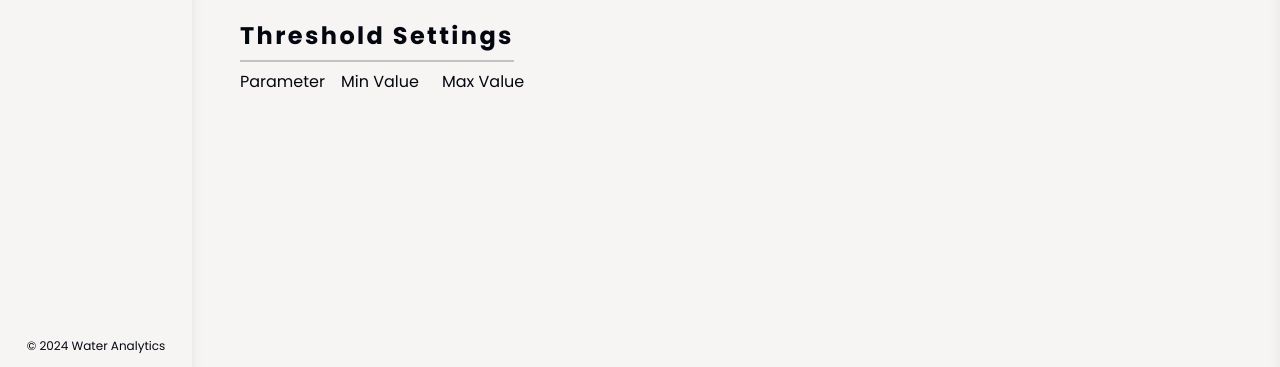
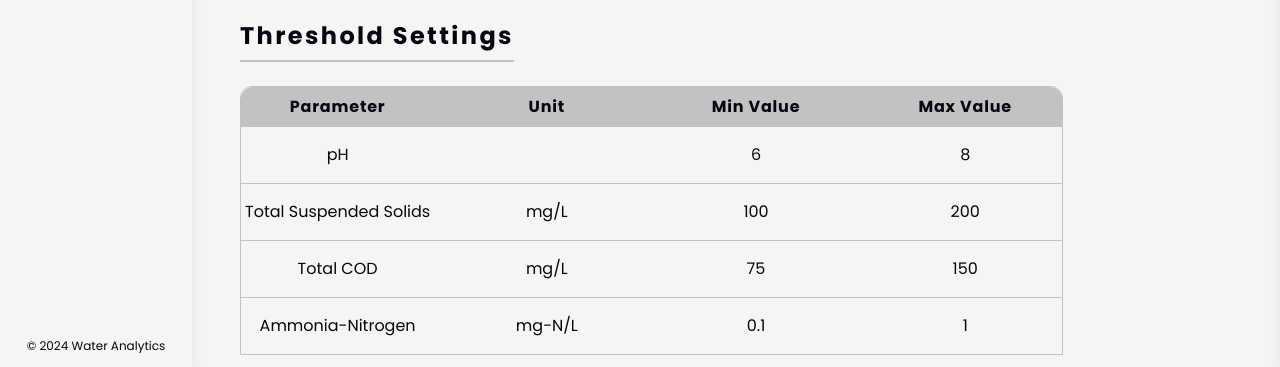
Before and after one commit to bryancastillo10/water-analytics, a React (Vite) app in the folder client/: page /role/settings in a window 1280 px wide. Shown: the part 430-797 px from the top of the page. Built offline with nearby package versions, Linux system fonts and the light colour scheme; no server answers; a web font is replaced by a local one.

Commit message:
🟦layout: threshold table

```diff
--- a/client/src/components/ui/FormInput.tsx
+++ b/client/src/components/ui/FormInput.tsx
@@ -54,7 +54,7 @@ const FormInput = ({
       {isPassword && (
         <div
           onClick={toggleVisible}
-          className="absolute z-10 top-12 right-4 cursor-pointer"
+          className="absolute z-10 top-[42px] right-4 cursor-pointer"
         >
           {isVisible ? <EyeSlash size="20" /> : <Eye size="20" />}
         </div>
--- /dev/null
+++ b/client/src/features/user/api/mockData.ts
@@ -0,0 +1,30 @@
+export const sampleThresholds = [
+    {
+        id: 1,
+        parameter: "pH",
+        unit: "",
+        minValue: 6,
+        maxValue:8
+    },
+    {
+        id: 2,
+        parameter: "Total Suspended Solids",
+        unit: "mg/L",
+        minValue: 100,
+        maxValue:200
+    },
+    {
+        id: 3,
+        parameter: "Total COD",
+        unit: "mg/L",
+        minValue: 75,
+        maxValue:150
+    },
+    {
+        id: 4,
+        parameter: "Ammonia-Nitrogen",
+        unit: "mg-N/L",
+        minValue: 0.1,
+        maxValue:1
+    },
+]
--- a/client/src/features/user/components/ThresholdSettings.tsx
+++ b/client/src/features/user/components/ThresholdSettings.tsx
@@ -1,17 +1,72 @@
 import TextHeader from "@/components/common/TextHeader"
+import { sampleThresholds } from "@/features/user/api/mockData"
+import { PencilSimpleLine, TrashSimple } from "@phosphor-icons/react"
 
 
 const ThresholdSettings = () => {
   return (
     <section className="px-6 py-4">
           <TextHeader text="Threshold Settings" />
-          <div className="w-fit grid grid-cols-3 gap-4">
-              <p>Parameter</p>
-              <p>Min Value</p>
-              <p>Max Value</p>
+          <div className="w-fit border mt-4 border-neutral rounded-t-xl">
+          {/* Table Header */}
+          <div className="hidden md:grid grid-cols-4 gap-4 bg-neutral rounded-t-xl text-center font-semibold tracking-wider">
+            <p className="px-1 py-2">Parameter</p>
+            <p className="px-1 py-2">Unit</p>
+            <p className="px-1 py-2">Min Value</p>
+            <p className="px-1 py-2">Max Value</p>
           </div>
+
+          {/* Table Rows */}
+          <div className="divide-y divide-neutral">
+            {sampleThresholds.map((threshold) => (
+              <div
+                className="relative group grid grid-cols-1 w-[360px] md:w-full text-left duration-300 ease-in-out
+                hover:bg-primary hover:rounded-xl hover:text-light
+                md:grid-cols-4 md:text-center md:gap-4 py-2"
+                key={threshold.id}
+              >
+                {/* Mobile View */}
+                <div className="flex flex-col md:hidden">
+                  <div className="flex justify-between px-3">
+                    <p className="font-semibold">Parameter:</p>
+                    <p>{threshold.parameter}</p>
+                  </div>
+                  <div className="flex justify-between px-3">
+                    <p className="font-semibold">Unit:</p>
+                    <p>{threshold.unit}</p>
+                  </div>
+                  <div className="flex justify-between px-3">
+                    <p className="font-semibold">Min Value:</p>
+                    <p>{threshold.minValue}</p>
+                  </div>
+                  <div className="flex justify-between px-3">
+                    <p className="font-semibold">Max Value:</p>
+                    <p>{threshold.maxValue}</p>
+                  </div>
+                </div>
+
+                {/* Desktop View */}
+                <p className="hidden md:block py-2 px-1">{threshold.parameter}</p>
+                <p className="hidden md:block py-2 px-1">{threshold.unit}</p>
+                <p className="hidden md:block py-2 px-1">{threshold.minValue}</p>
+                <p className="hidden md:block py-2 px-1">{threshold.maxValue}</p>
+
+                {/* Action Icons */}
+                <div className="absolute z-10 bg-neutral/90 p-2 rounded-md top-2 right-2 md:top-2 md:right-2 flex gap-4 opacity-0 group-hover:opacity-100 duration-300">
+                  <PencilSimpleLine
+                          size="18"
+                          className="text-dark cursor-pointer hover:scale-110 transition-transform"
+                  />
+                  <TrashSimple
+                          size="18"
+                          className="text-dark cursor-pointer hover:scale-110 transition-transform"
+                  />
+                </div>
+              </div>
+            ))}
+          </div>
+        </div>
     </section>
-  )
-}
-
-export default ThresholdSettings
+        )
+      }
+export default ThresholdSettings;
--- a/client/src/features/user/components/UserProfile.tsx
+++ b/client/src/features/user/components/UserProfile.tsx
@@ -1,4 +1,5 @@
 import { User, EnvelopeSimple, PencilSimpleLine, WarningCircle} from "@phosphor-icons/react";
+import { useAppSelector } from "@/lib/redux/hooks";
 
 import TextHeader from "@/components/common/TextHeader";
 import { Button } from "@/components/ui";
@@ -6,6 +7,8 @@ import useDrawer from "@/hook/useDrawer";
 
 
 const UserProfile = () => {
+  const theme = useAppSelector((state) => state.theme.isDarkMode);
+
   const { handleOpenDrawer } = useDrawer();
   const userId = "sample_userId";
 
@@ -46,13 +49,13 @@ const UserProfile = () => {
                 <PencilSimpleLine size={20} onClick={()=>updateUserDrawer(userId)} />
               </div>
             </div>
-            <p className="text-primary text-base mt-1">username123</p>
+            <p className={`${theme ? "text-secondary" :"text-primary"} text-base mt-1`}>username123</p>
             <div className="mt-4">
             <div className="flex items-center gap-x-2">
                 <EnvelopeSimple size={24}  />
                 <h2 className="text-lg font-semibold">Email</h2>
               </div>
-              <p className="text-primary text-base mt-1">your_email@domain.com</p>
+              <p className={`${theme ? "text-secondary" :"text-primary"} text-base mt-1`}>your_email@domain.com</p>
             </div>
           </div>
         </div>
```
